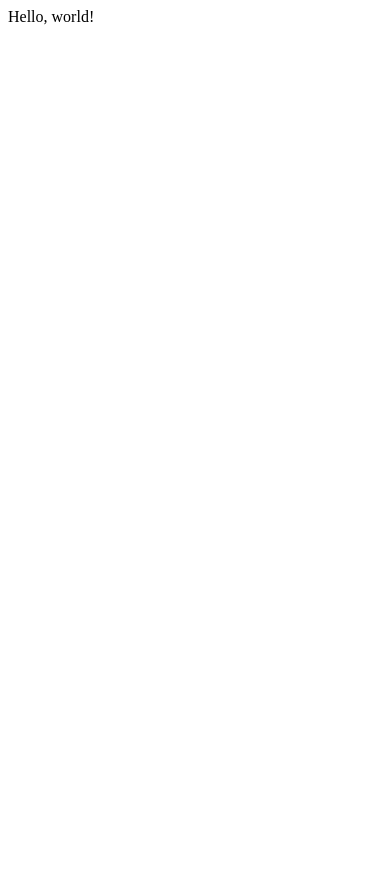
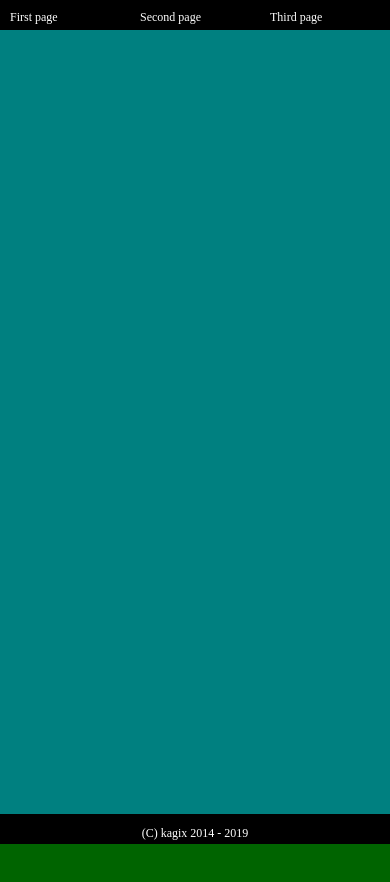
Before and after one commit to kagix/kagix.github.io, a plain HTML site: page index.html in a window 390 px wide. Shown: the top 882 px of the page. Before the commit the page ends 844 px from the top, so only its background shows below. Drawn offline with Linux system fonts and the light colour scheme.

Commit message:
responsive v-0.1

```diff
--- a/index.html
+++ b/index.html
@@ -1 +1,33 @@
-Hello, world!
+<!DOCTYPE html>
+<html>
+<head>
+	<title>My projects portfolio - version 0.1</title>
+	<link rel="stylesheet" type="text/css" href="style.css">
+</head>
+<body>
+	<nav id="navbar">
+		<div id="menubar">
+			<a id="first-page" href="#first-page">First page</a>
+			<a id="second-page" href="#second-page">Second page</a>
+			<a id="third-page" href="#third-page">Third page</a>
+		</div>
+
+	</nav>
+	<main>
+		<div id="inspiration-page" class="one-page teal-background">
+
+		</div>
+		<div id="project-page" class="one-page gray-background">
+
+		</div>
+		<div id="other-page" class="one-page darkblue-background">
+
+		</div>
+
+	</main>
+	<footer id="contact-line">
+		<p>(C) kagix 2014 - 2019<p>
+	</footer>
+
+</body>
+</html>
--- /dev/null
+++ b/style.css
@@ -0,0 +1,123 @@
+:root {
+	--menubar-height: 50px;
+	--menubar-background-color: black;
+	--contact-background-color: black;
+	--menuitem-margin-horizontal : 20px;
+	--menuitem-margin-vertical : 20px;
+	--menuitem-font-size : 20px;
+	--footer-font-size : 20px;
+	--menuitem-text-color: white;
+
+}
+
+
+
+body {
+	margin: 0px;
+	padding: 0px;
+}
+
+header {
+
+}
+
+
+main {
+
+}
+
+footer {
+	position: fixed;
+	bottom: 0px;
+	left: 0px;
+	width: 100%;
+	text-align: center;
+	color: white;
+}
+
+footer p {
+	font-size: var(--footer-font-size);
+}
+
+
+
+#menubar {
+	width: 100%;
+	height: height: var(--menubar-height);
+	display: grid;
+	grid-template-columns: repeat(3, 1fr);
+	grid-template-areas:
+	"first-page second-page third-page";
+}
+
+#menubar a {
+	text-decoration: none;
+	margin-left: var(--menuitem-margin-horizontal);
+	margin-top: var(--menuitem-margin-vertical);
+	font-size: var(--menuitem-font-size);
+	color: var(--menuitem-text-color);
+
+}
+
+#first-page {
+	grid-area: first-page;
+}
+
+#second-page {
+	grid-area: second-page;
+}
+
+#third-page {
+	grid-area: third-page;
+}
+
+
+
+#navbar {
+	position: fixed;
+	top: 0px;
+	left: 0px;
+	width: 100%;
+	height: var(--menubar-height);
+	background-color: var(--menubar-background-color);
+}
+
+#contact-line {
+	height: var(--menubar-height);
+	background-color: var(--menubar-background-color);
+}
+
+
+.one-page {
+	width: 100vw;
+	height: 100vh;
+}
+
+.teal-background {
+	background-color: teal;
+}
+
+.gray-background {
+	background-color: darkgreen;
+}
+
+.darkblue-background {
+	background-color: darkblue;
+}
+
+
+
+
+@media (max-width: 700px) {
+	:root {
+		--menubar-height: 30px;
+		--menuitem-margin-horizontal : 10px;
+		--menuitem-margin-vertical : 10px;
+		--menuitem-font-size : 12px;
+		--footer-font-size : 12px;
+
+	}
+
+
+
+}
```
